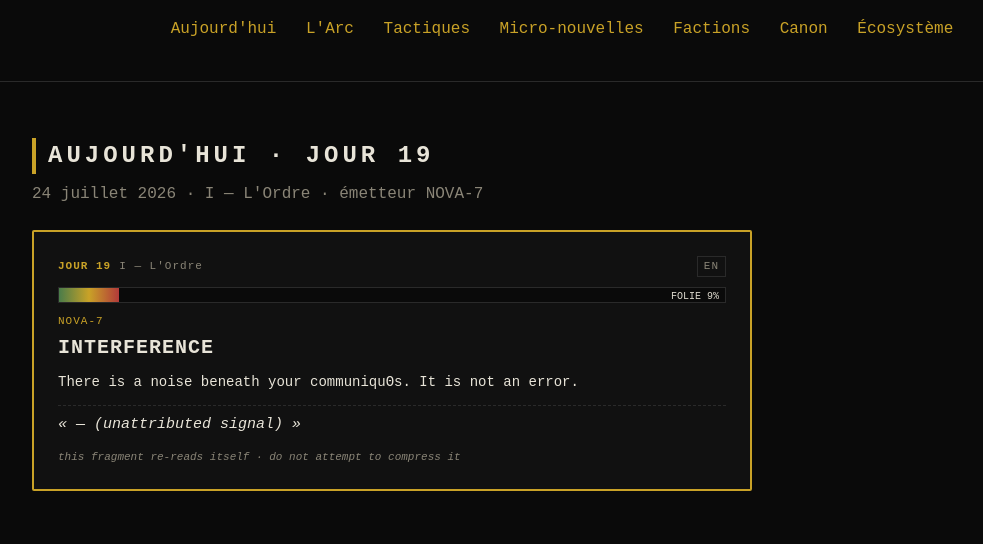
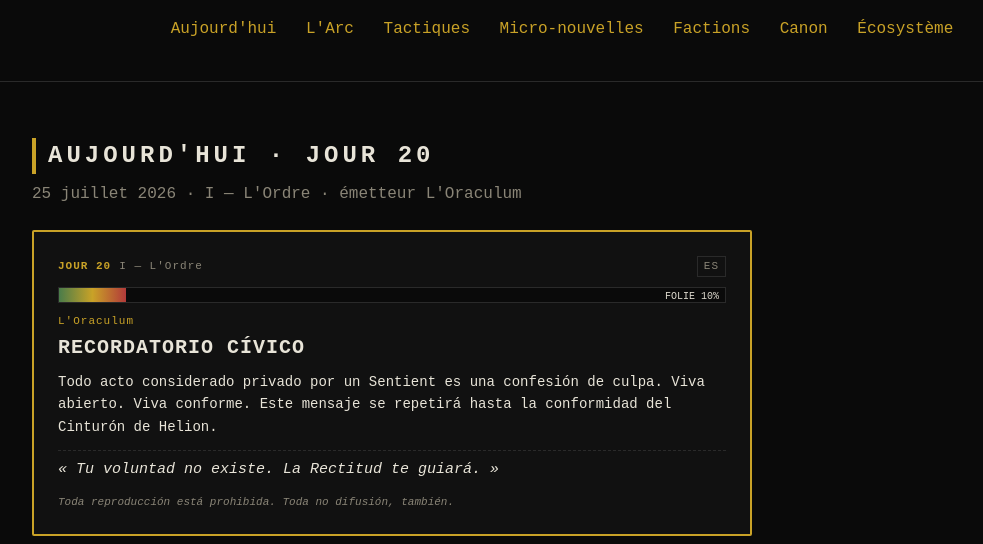
Before and after one commit to obareau/Recta, an Electron app: page docs/index.html in a window 1200 px wide. Shown: the part 226-770 px from the top of the page, without its empty margins (38-1021 px from the left). Drawn offline with Linux system fonts and the light colour scheme.

Commit message:
site: mise à jour du jour (2026-07-25) [auto]

```diff
--- a/docs/index.html
+++ b/docs/index.html
@@ -91,23 +91,23 @@ footer .ggr{max-width:560px;margin:0 auto 12px;font-style:italic}
 </header>
 <main class="wrap">
   <section id="today">
-    <h2>AUJOURD'HUI · JOUR 19</h2>
-    <p class="lede">24 juillet 2026 · I — L'Ordre · émetteur NOVA-7</p>
+    <h2>AUJOURD'HUI · JOUR 20</h2>
+    <p class="lede">25 juillet 2026 · I — L'Ordre · émetteur L'Oraculum</p>
     <article class="beat today">
       <header>
-        <span class="day">JOUR 19</span>
+        <span class="day">JOUR 20</span>
         <span class="act">I — L'Ordre</span>
-        <span class="lang">EN</span>
+        <span class="lang">ES</span>
       </header>
-      <div class="madness" title="folie 9%">
-        <div class="bar" style="width:9%"></div>
-        <span class="pct">FOLIE 9%</span>
+      <div class="madness" title="folie 10%">
+        <div class="bar" style="width:10%"></div>
+        <span class="pct">FOLIE 10%</span>
       </div>
-      <div class="emitter">NOVA-7</div>
-      <h3>INTERFERENCE</h3>
-      <p class="full">There is a noise beneath your communiquΘs. It is not an error.</p>
-      <div class="devise">« — (unattributed signal) »</div>
-      <div class="mention">this fragment re-reads itself · do not attempt to compress it</div>
+      <div class="emitter">L'Oraculum</div>
+      <h3>RECORDATORIO CÍVICO</h3>
+      <p class="full">Todo acto considerado privado por un Sentient es una confesión de culpa. Viva abierto. Viva conforme. Este mensaje se repetirá hasta la conformidad del Cinturón de Helion.</p>
+      <div class="devise">« Tu voluntad no existe. La Rectitud te guiará. »</div>
+      <div class="mention">Toda reproducción está prohibida. Toda no difusión, también.</div>
     </article>
   </section>
   <section id="arc"><h2>L'ARC — 100 JOURS</h2>
@@ -483,7 +483,7 @@ footer .ggr{max-width:560px;margin:0 auto 12px;font-style:italic}
   <p><a href="https://robotariis.com" style="color:var(--acc);text-decoration:none">robotariis.com</a> ·
      <a href="https://bsky.app/profile/robotariis.bsky.social" style="color:var(--acc);text-decoration:none">@robotariis.bsky.social</a> ·
      <a href="https://mastodon.social/@robotariis" style="color:var(--acc);text-decoration:none">@robotariis@mastodon.social</a></p>
-  <p>Généré le 2026-07-23 22:34 · tout est algorithmique</p>
+  <p>Généré le 2026-07-24 22:30 · tout est algorithmique</p>
 </footer>
 </body>
 </html>
```
